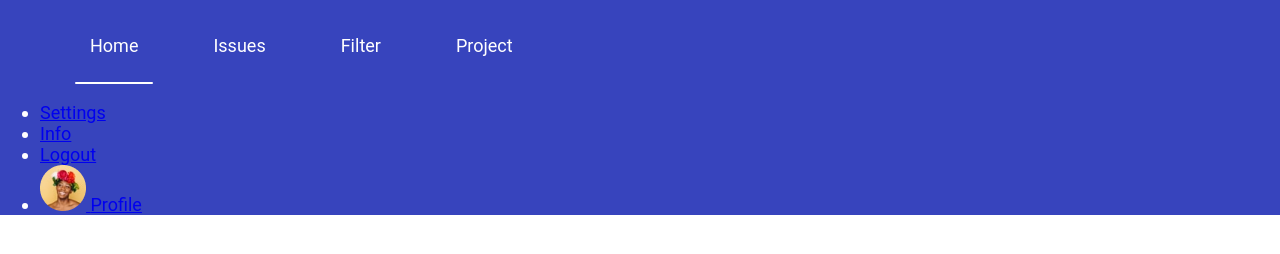
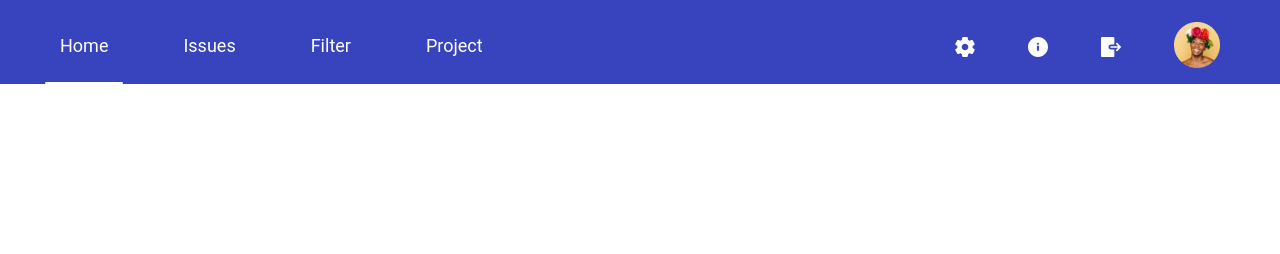
Before and after one commit to newfaceee/cdg-timetracker-html, a website: page source/index.html in a window 1280 px wide. Drawn offline with nearby package versions, Linux system fonts and the light colour scheme; files that its build step writes are made by us from their sources.

Commit message:
Прописывает стили для header

```diff
--- a/source/sass/components/page-header/index.scss
+++ b/source/sass/components/page-header/index.scss
@@ -1,2 +1,3 @@
 @import './page-header';
-@import './site-navigation.scss';
+@import './nav.scss';
+@import './user-nav.scss';
--- /dev/null
+++ b/source/sass/components/page-header/nav.scss
@@ -0,0 +1,39 @@
+.site-navigation__container {
+  padding-top: 35px;
+}
+.nav {
+  &__list {
+    margin: 0;
+    padding: 0;
+    list-style: none;
+
+    display: flex;
+  }
+
+  &__item {
+    margin-right: 75px;
+  }
+
+  &__link {
+    display: block;
+    position: relative;
+    color: #fff;
+    text-decoration: none;
+    padding-bottom: 28px;
+
+    &--active::before {
+      background-color: #fff;
+    }
+
+    &::before {
+      content: '';
+      display: block;
+      position: absolute;
+      bottom: 0px;
+      left: -15px;
+      right: -15px;
+      height: 2px;
+      border-radius: 30px;
+    }
+  }
+}
--- a/source/sass/components/page-header/page-header.scss
+++ b/source/sass/components/page-header/page-header.scss
@@ -1,4 +1,10 @@
 .page-header {
   background-color: $primary-color;
   color: #fff;
+  padding-left: 60px;
+  padding-right: 60px;
+
+  &__container {
+    display: flex;
+  }
 }
--- a/source/sass/components/page-header/site-navigation.scss
+++ /dev/null
@@ -1,43 +0,0 @@
-.site-navigation {
-  box-sizing: border-box;
-  padding-top: 35px;
-  padding-left: 90px;
-  .nav {
-    &__list {
-      margin: 0;
-      padding: 0;
-      list-style: none;
-
-      display: flex;
-    }
-
-    &__item {
-      margin-right: 75px;
-    }
-
-    &__link {
-      box-sizing: inherit;
-      display: block;
-      position: relative;
-      color: #fff;
-      text-decoration: none;
-      padding-bottom: 28px;
-
-      &--active::before {
-        background-color: #fff;
-      }
-
-      &::before {
-        box-sizing: inherit;
-        content: '';
-        display: block;
-        position: absolute;
-        bottom: 0px;
-        left: -15px;
-        right: -15px;
-        height: 2px;
-        border-radius: 30px;
-      }
-    }
-  }
-}
--- /dev/null
+++ b/source/sass/components/page-header/user-nav.scss
@@ -0,0 +1,54 @@
+.user-nav {
+  margin-left: auto;
+
+  .user-navigation__container {
+    padding-top: 22px;
+  }
+
+  &__list {
+    margin: 0;
+    padding: 0;
+    list-style: none;
+
+    display: flex;
+    align-items: center;
+  }
+
+  &__item {
+    margin-right: 53px;
+  }
+
+  &__item:last-child {
+    margin-right: 0;
+  }
+
+  &__link {
+    position: relative;
+    display: block;
+
+    &::before {
+      content: '';
+      display: block;
+      background-repeat: no-repeat;
+      background-size: contain;
+    }
+
+    &--settings::before {
+      width: 20px;
+      height: 20px;
+      background-image: url('../icons/settings.svg');
+    }
+
+    &--info::before {
+      width: 20px;
+      height: 20px;
+      background-image: url('../icons/information.svg');
+    }
+
+    &--logout::before {
+      width: 20px;
+      height: 20px;
+      background-image: url('../icons/logout.svg');
+    }
+  }
+}
--- a/source/sass/style.scss
+++ b/source/sass/style.scss
@@ -1,4 +1,5 @@
 @import './variables';
+@import './visually-hidden.scss';
 @import './components/page-header/index';
 
 body {
@@ -7,3 +8,9 @@ body {
   font-family: 'Roboto', 'Arial', 'Helvetica', sans-serif;
   font-size: 18px;
 }
+
+// *,
+// ::after,
+// ::before {
+//   box-sizing: inherit;
+// }
```
